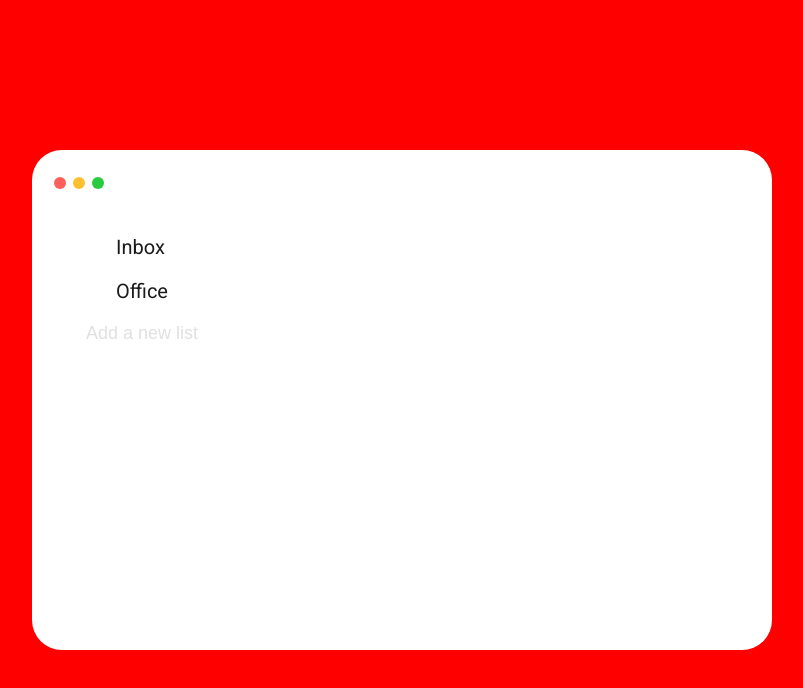
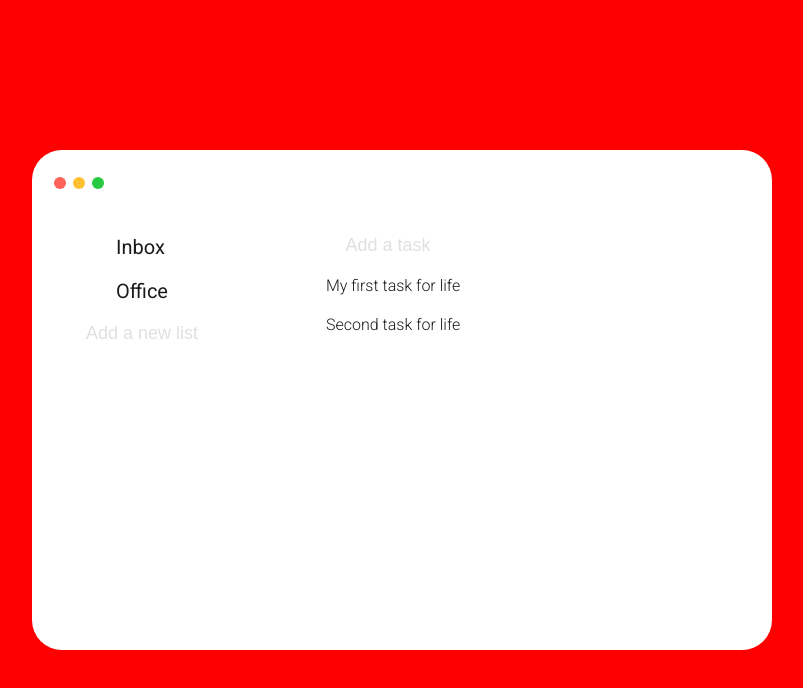
Before and after one commit to leonardomso/simple-todo, a website: page index.html in a window 1280 px wide. Shown: the whole page, without its empty margins (238-1041 px from the left). Drawn offline with Linux system fonts and the light colour scheme.

Commit message:
Tasks going...

```diff
--- a/index.html
+++ b/index.html
@@ -29,7 +29,19 @@
             </nav>
 
             <section class="tasks">
+                <ul>
+                    <input type="text" placeholder="Add a task">
 
+                    <li class="item">
+                        <input type="checkbox" class="input-check">
+                        <span>My first task for life</span>
+                    </li>
+
+                    <li class="item">
+                        <input type="checkbox" class="input-check">
+                        <span>Second task for life</span>
+                    </li>
+                </ul>
             </section>
         </div>
     </div>
--- a/scss/components/_all.scss
+++ b/scss/components/_all.scss
@@ -1,3 +1,4 @@
 @import 'container';
 @import 'close';
 @import 'topics';
+@import 'tasks';
--- /dev/null
+++ b/scss/components/_tasks.scss
@@ -0,0 +1,42 @@
+.tasks {
+    display: flex;
+    align-items: flex-start;
+    justify-content: flex-start;
+
+    ul {
+        list-style: none;
+        margin-left: 20px;
+
+        .item {
+            margin-top: 20px;
+            margin-left: 20px;
+            @extend %roboto-light;
+
+            span {
+                margin-left: 34px;
+            }
+
+            .input-check {
+                appearance: none;
+        		position: absolute;
+        		z-index: 10;
+        		width: 20px;
+        		height: 20px;
+        		margin: 0;
+            }
+        }
+    }
+
+    input[type=text] {
+        border: none;
+        width: 100%;
+        margin-top: 20px;
+        font-size: 18px;
+        color: $font-gray;
+
+        &::placeholder {
+            color: $low-gray;
+            text-align: center;
+        }
+    }
+}
```
Also changed, not shown: css/main.css, 1 other file.
